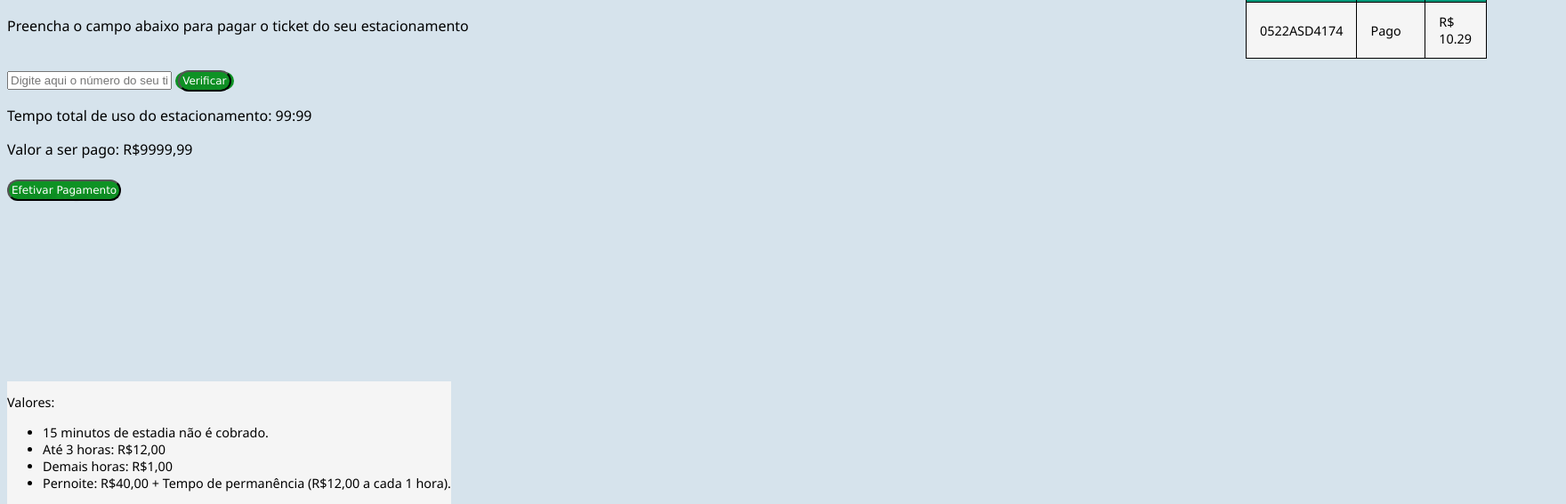
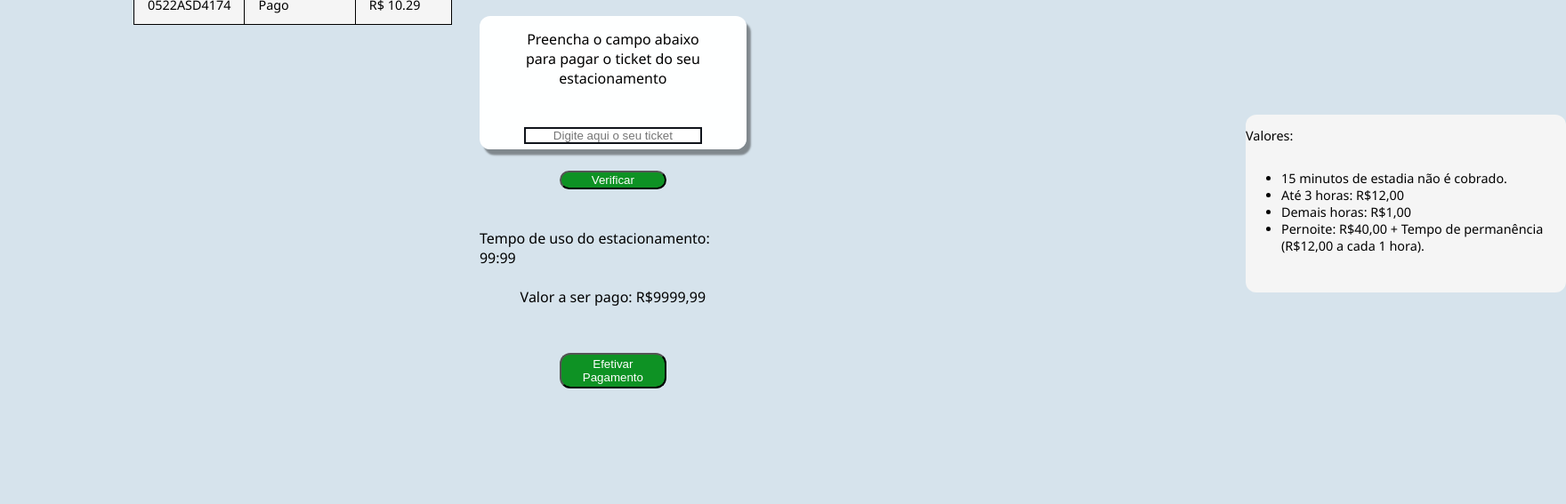
Before and after one commit to rafaelmmayer/Controle-de-Estacionamento-de-Shopping, a plain HTML site: page html/caixa-cobranca.html in a window 1280 px wide. Shown: the part 271-838 px from the top of the page at 89% size, 1760 px wide, since content can reach past the window. After the commit the page ends 800 px from the top, so only its background shows below. Drawn offline with Linux system fonts and the light colour scheme; files whose address does not match are found by name.

Commit message:
Frint-End referente o Caixa de Cobrança Finalizado!

```diff
--- a/css/caixa-cobranca.css
+++ b/css/caixa-cobranca.css
@@ -13,16 +13,19 @@ header{
     background: #009879;
     font-size: 25px;
     color: #ffffff;
+
 }
 
 header img{
-    width: 9vh;
+    width: 8vh;
     height: 10vh;
+
 }
 
 section{
     display: grid;
     margin: 20px 0;
+
 }
 
 .title{
@@ -36,17 +39,63 @@ section{
     background: rgb(214,227,236);
     font-size: 25px;
     padding: 20px;
+
 }
 
-.btn{
-    padding: 3px;
-    font-size: 12px;
-    background-color: #0e9224;
+.form {
+    align-items: center;
+    box-shadow: .3rem .4rem 2px rgb(0,0,0, .4);
+    padding-top: 10px;
+    background-color: rgba(255, 255, 255, 0.986);
+    display: flex;
+    flex-direction: column;
     border-radius: 12px;
-    text-shadow: .3rem .4rem 2px rgb(0,0,0, 0.1);
-    justify-content: center;
-    font-family: Verdana, Geneva, Tahoma, sans-serif;
+    height: 140px;
+    width: 300px;
+    margin-top: 1%;
+    margin-left: 42%;
+
+}
+
+.label {
+
+    display: flex;
+    flex-direction: column;
+    width: 200px;
+
+}
+
+.element  {
+    outline: none;
+    margin-top: 5px;
+    border-radius: 12px;
+    text-align: center;
+
+}
+
+label input {
+    padding: 0 0.5rem;
+    color: #10141b;
+    border: 2px solid #10141b;
+    text-align: center;
+
+}
+
+.btn {
+    background-color: rgb(14, 146, 36);
+    height: 40px;
+    width: 120px;
+    border-radius: 12px;
+    margin-top: 30px;
+    cursor: pointer;
     color: white;
+
+}
+
+.btn:hover {
+    background-color: rgb(14, 146, 36);
+    transition-duration: 500ms ;
+
 }
 
 .valores {
@@ -56,17 +105,26 @@ section{
     background: whitesmoke;
     border-collapse: separate;
     font-size: 0.9em;
+    display: flex;
+    flex-direction: column;
+    border-radius: 12px;
+    height: 200px;
+    width: 360px;
+    left: 1400px;
+    top: 400px;
+
 }
 
 .tabela-resumo {
     position: fixed;
-    left: 1300px;
+    left: 50px;
 	top: 160px;
     align-items: baseline;
     margin: 50px 100px;
     background: whitesmoke;
     border-collapse: collapse;
     font-size: 0.9em;
+
 }
 
 .tabela-resumo thead tr {
@@ -76,16 +134,21 @@ section{
     font-weight: bold;
     position: sticky;
     top: 0;
+
 }
 
 .tabela-resumo th,
 .tabela-resumo td {
   padding: 12px 15px;
+
 }
 
 .tabela-resumo tbody tr {
     border-bottom: 1px solid #dddddd;
+
 }
+
 table, th, td {
     border:1px solid black;
+
 }
--- a/html/caixa-cobranca.html
+++ b/html/caixa-cobranca.html
@@ -1,4 +1,5 @@
 <!DOCTYPE html>
+
 <html lang="pr-br">
 <head>
     <meta charset="UTF-8">
@@ -24,17 +25,22 @@
     <section="" class="Caixa de Pagamento">
         <div class="info-header">
             <h2 class="title">Pague o estacionamento</h2>
-            <p>Preencha o campo abaixo para pagar o ticket do seu estacionamento</p><br>
-            <div class="barcode-holder"></div>
-            <div class="text-holder"></div>
-            <div class="payment-option"></div>
-            <input autocomplete="off" name="ticketNumber" id="ticketNumber" type="text" placeholder="Digite aqui o número do seu ticket" pattern="[0-9]*" inputmode="numeric" mask="0000000000-00" required="" class="form-control ng-pristine ng-invalid ng-touched">
-            <element class="btn">
-            <button type="submit" id="submitForm" class="btn btn-success large">Verificar</button>
-            </element>
+
+            <form class="form" action="#">
+                <label class="label" for="ticket">
+                    <span class="element">Preencha o campo abaixo para pagar o ticket do seu estacionamento</span><br><br>
+                    <input autocomplete="off" name="ticketNumber" id="ticketNumber" type="text" placeholder="Digite aqui o seu ticket" pattern="[0-9]*" inputmode="numeric" mask="0000000000-00" required="" class="form-control ng-pristine ng-invalid ng-touched">
+                </label>
+
+            <button class="btn" type="submit" onclick="return" >Verificar</button><br><br>
+
+            <span class="tempo">Tempo de uso do estacionamento: 99:99</span><br>
+            <span class="mensagem">Valor a ser pago: R$9999,99</span><br>
+
+            <div class="form-group">
+                <button type="submit" id="submitForm" class="btn btn-success large">Efetivar Pagamento</button>
+            </div>
         </div>
-
-        <p>Tempo total de uso do estacionamento: 99:99</p>
         <element class="valores">
             <p> Valores:
                 <ul>
@@ -45,11 +51,6 @@
                 </ul>
             </p>
         </element>
-            <div>Valor a ser pago: R$9999,99</div><br>
-
-        <div class="form-group">
-        <button type="submit" id="submitForm" class="btn btn-success large">Efetivar Pagamento</button>
-        </div>
 
         <table class="tabela-resumo">
             <thead>
```
